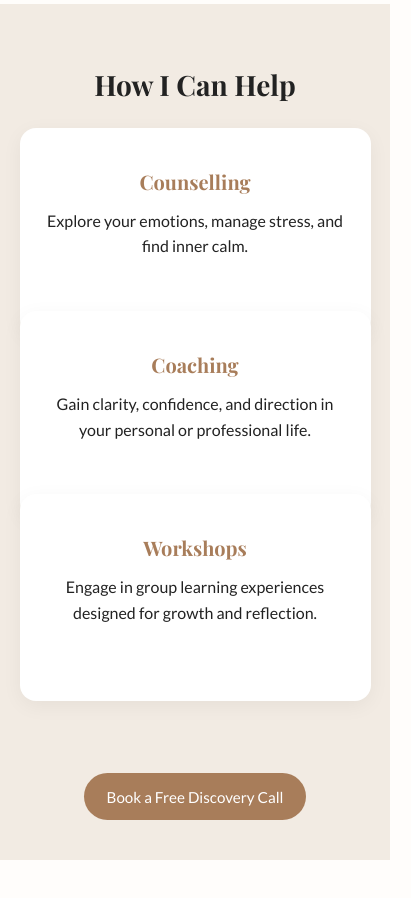
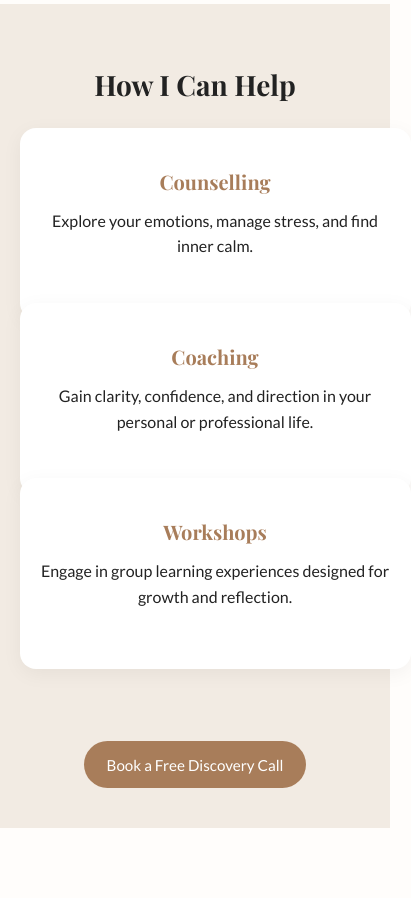
Before and after one commit to kirk-digital/timeforcourage, a plain HTML site: page index.html in a window 390 px wide. Shown: the part 1680-2578 px from the top of the page, 411 px wide, since content can reach past the window. Drawn offline with nearby package versions, Linux system fonts and the light colour scheme.

Commit message:
final fixes made. This is an agreed working version

```diff
--- a/style.css
+++ b/style.css
@@ -238,6 +238,7 @@ h3 {
   grid-template-columns: repeat(auto-fit, minmax(250px, 1fr));
   gap: 2rem;
   margin-top: 3rem;
+  margin-bottom: 0;
 }
 
 .card {
@@ -756,14 +757,17 @@ footer p {
   }
 
   .grid {
-    gap: 1.5rem;
+    grid-template-columns: 1fr;
+    gap: 2rem;
     margin-top: 2rem;
     margin-bottom: 2rem;
   }
 
   .card {
     padding: 1.5rem;
-    margin-bottom: 1rem;
+    margin-top: 0;
+    margin-bottom: 0;
+    width: 100%;
   }
 
   .service-content {
@@ -860,13 +864,17 @@ footer p {
   }
 
   .grid {
-    gap: 1rem;
+    grid-template-columns: 1fr;
+    gap: 1.5rem;
     margin-top: 1.5rem;
     margin-bottom: 1.5rem;
   }
 
   .card {
     padding: 1.25rem;
+    margin-top: 0;
+    margin-bottom: 0;
+    width: 100%;
   }
 
   .contact {
```
